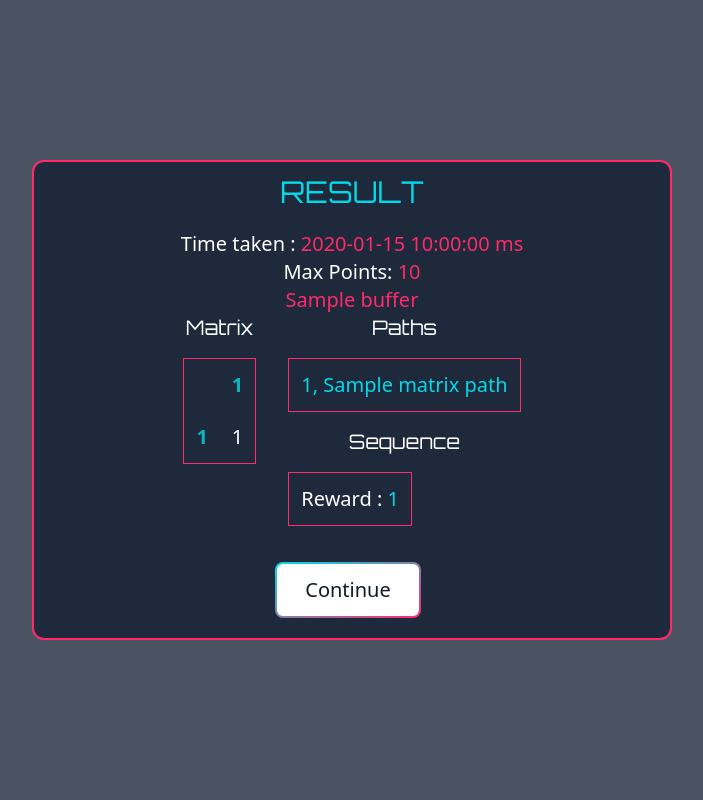
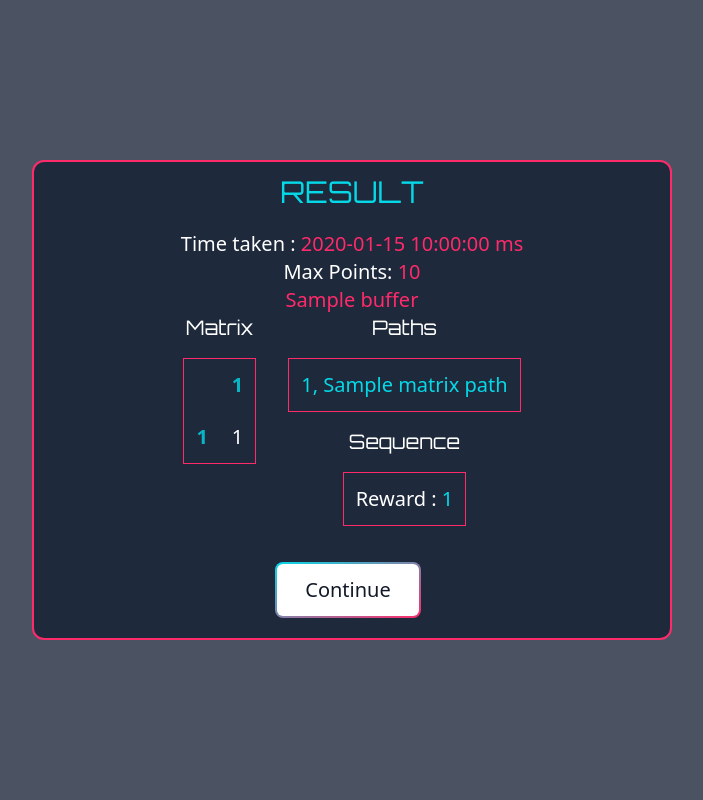
Before and after one commit to NoHaitch/Tucil1_13522091, a Flask app: template src/templates/result.html in a window 1280 px wide. Shown: the whole page, without its empty margins (288-991 px from the left). Run offline with Flask 3, Linux system fonts and the light colour scheme; the template is opened without the code that fills it: most values are stand-ins (such as "Sample title", 1, 10 or a date in 2020); style sheets or scripts are compiled from the project's sources.

Commit message:
feat: fix style

```diff
--- a/src/templates/result.html
+++ b/src/templates/result.html
@@ -72,7 +72,7 @@
                 </table>
               </div>
 
-              <div class="">
+              <div class="flex flex-col items-center justify-center">
                 <h1>Paths</h1>
                 <table class="border border-secondary rounded-xl m-4">
                   <tbody>
```
